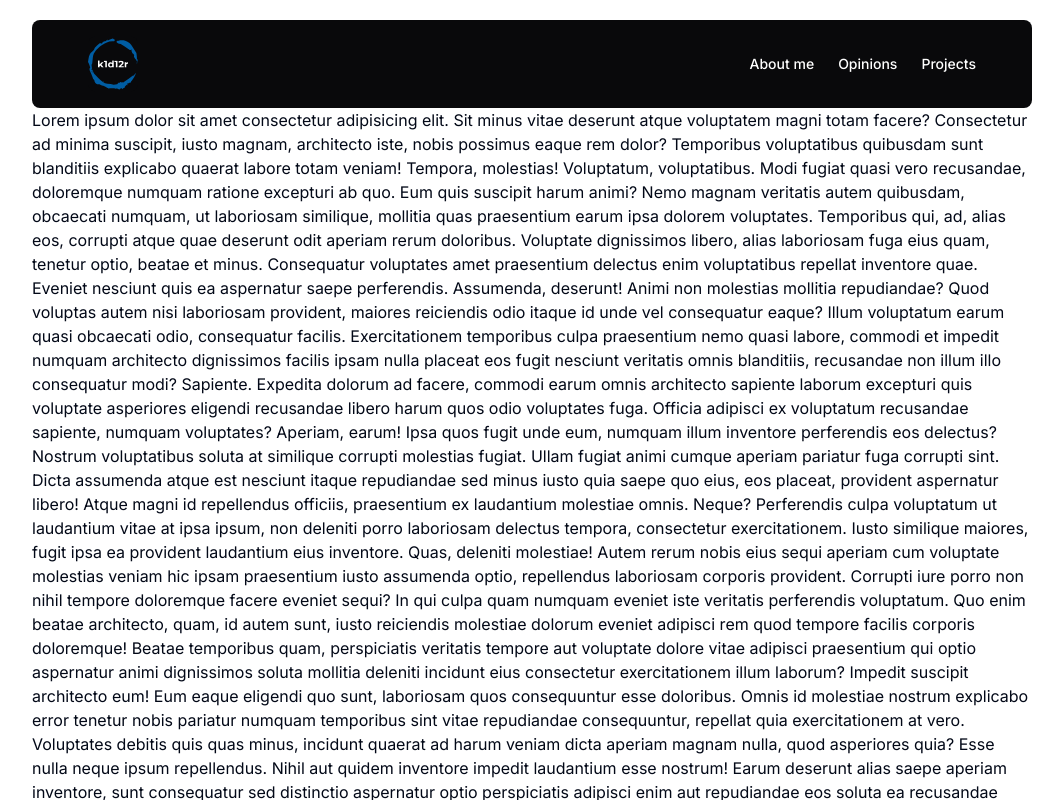
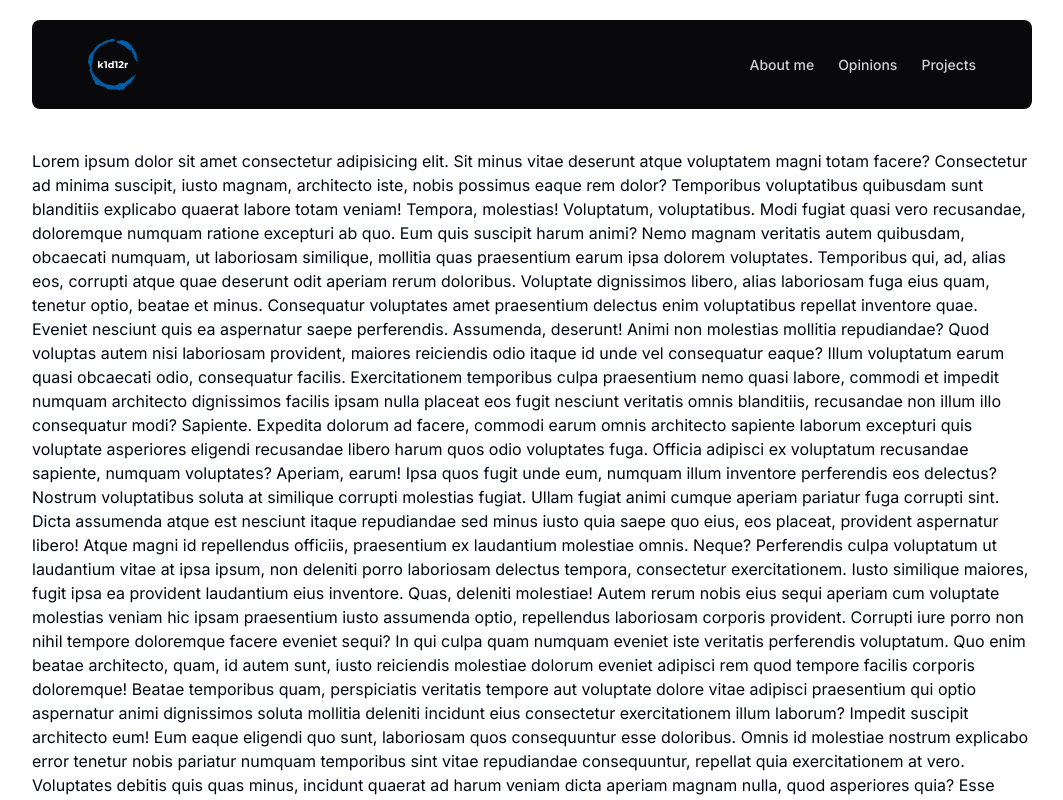
Before and after one commit to kadirbasyigit/portfolio, a Next.js app: page / in a window 1280 px wide. Shown: the top 800 px of the page, without its empty margins (108-1171 px from the left). Built offline with nearby package versions, Linux system fonts and the light colour scheme.

Commit message:
Make navbar responsive and add animations and blur

```diff
--- a/app/globals.css
+++ b/app/globals.css
@@ -79,7 +79,7 @@
   }
 }
 
-.navbar {
+.bg-blur {
   backdrop-filter: blur(8px);
   -webkit-backdrop-filter: blur(8px);
 }
--- a/components/Navbar.tsx
+++ b/components/Navbar.tsx
@@ -4,9 +4,12 @@ import Image from 'next/image';
 import myLogo from '../public/myLogo.svg';
 import { Button } from './ui/button';
 import { useEffect, useState } from 'react';
+import { RiMenu5Fill, RiCloseFill } from 'react-icons/ri';
+import { AnimatePresence, motion } from 'framer-motion';
 
 const Navbar = () => {
   const [scrolled, setScrolled] = useState(false);
+  const [isMenuOpen, setIsMenuOpen] = useState(false);
 
   useEffect(() => {
     const handleScroll = () => {
@@ -29,8 +32,8 @@ const Navbar = () => {
 
   return (
     <nav
-      className={`navbar px-10 lg:px-14 py-4 mt-5 rounded-lg flex justify-between items-center sticky top-2 ${
-        scrolled ? 'bg-transparent' : 'bg-[#09090B] '
+      className={`bg-blur px-10 lg:px-14 py-4 mt-5 rounded-lg flex justify-between items-center sticky top-2 mb-10 h-[89px] ${
+        scrolled ? 'bg-transparent' : 'bg-[#09090B]'
       } `}
     >
       <Image
@@ -41,25 +44,138 @@ const Navbar = () => {
         className="bg-[#09090B] rounded-lg"
       />
 
-      <div className="flex gap-6">
+      <div className="hidden md:flex gap-6">
         <Button
-          className={`p-0 ${scrolled ? 'text-black' : 'text-white'}`}
+          asChild
+          className={` transition duration-200 ease-in-out p-0 ${
+            scrolled
+              ? 'text-black hover:text-[#005DA3] '
+              : 'text-[#D1D1D1] hover:text-white'
+          }`}
           variant="link"
         >
-          About me
+          <a href="#about">About me</a>
         </Button>
         <Button
-          className={`p-0 ${scrolled ? 'text-black' : 'text-white'}`}
+          asChild
+          className={` transition duration-200 ease-in-out p-0 ${
+            scrolled
+              ? 'text-black hover:text-[#005DA3] '
+              : 'text-[#D1D1D1] hover:text-white'
+          }`}
           variant="link"
         >
-          Opinions
+          <a href="#opinions">Opinions</a>
         </Button>
         <Button
-          className={`p-0 ${scrolled ? 'text-black' : 'text-white'}`}
+          asChild
+          className={` transition duration-200 ease-in-out p-0 ${
+            scrolled
+              ? 'text-black hover:text-[#005DA3] '
+              : 'text-[#D1D1D1] hover:text-white'
+          }`}
           variant="link"
         >
-          Projects
+          <a href="#projects">Projects</a>
         </Button>
+      </div>
+
+      {/* MENU STARTS */}
+      <div className="flex md:hidden relative">
+        {isMenuOpen ? (
+          <RiCloseFill
+            onClick={() => setIsMenuOpen(prevState => !prevState)}
+            className={`  ${scrolled ? 'text-black' : 'text-white'} w-7 h-7`}
+          />
+        ) : (
+          <RiMenu5Fill
+            onClick={() => setIsMenuOpen(prevState => !prevState)}
+            className={`  ${scrolled ? 'text-black' : 'text-white'} w-7 h-7`}
+          />
+        )}
+
+        <AnimatePresence>
+          {isMenuOpen && (
+            <motion.div
+              initial={{ opacity: 0, y: 100 }}
+              animate={{
+                opacity: 1,
+                y: 0,
+              }}
+              exit={{ opacity: 0, y: 100 }}
+              className={`${
+                isMenuOpen ? 'flex' : 'hidden'
+              } bg-blur absolute flex-col top-16 -right-10 w-36 py-4 rounded-lg bg-[#09090B]`}
+            >
+              <Button
+                asChild
+                onClick={() => setIsMenuOpen(prevState => !prevState)}
+                className="p-0 text-[#efe7e7]"
+                variant="link"
+              >
+                <motion.a
+                  initial={{
+                    opacity: 0,
+                    scale: 0.3,
+                  }}
+                  animate={{
+                    opacity: 1,
+                    scale: 1,
+                  }}
+                  exit={{ opacity: 0, scale: 0.3 }}
+                  href="#about"
+                  transition={{ delay: 0.2 }}
+                >
+                  About me
+                </motion.a>
+              </Button>
+              <Button
+                asChild
+                onClick={() => setIsMenuOpen(prevState => !prevState)}
+                className="p-0 text-[#efe7e7]"
+                variant="link"
+              >
+                <motion.a
+                  initial={{
+                    opacity: 0,
+                    scale: 0.3,
+                  }}
+                  animate={{
+                    opacity: 1,
+                    scale: 1,
+                  }}
+                  exit={{ opacity: 0, scale: 0.3 }}
+                  href="#opinions"
+                  transition={{ delay: 0.2 }}
+                >
+                  Opinions
+                </motion.a>
+              </Button>
+              <Button
+                asChild
+                onClick={() => setIsMenuOpen(prevState => !prevState)}
+                className="p-0 text-[#efe7e7]"
+                variant="link"
+              >
+                <motion.a
+                  initial={{
+                    opacity: 0,
+                    scale: 0.3,
+                  }}
+                  animate={{
+                    opacity: 1,
+                    scale: 1,
+                  }}
+                  exit={{ opacity: 0, scale: 0.3 }}
+                  href="#projects"
+                  transition={{ delay: 0.2 }}
+                >
+                  Projects
+                </motion.a>
+              </Button>
+            </motion.div>
+          )}
+        </AnimatePresence>
       </div>
     </nav>
   );
--- a/package.json
+++ b/package.json
@@ -18,11 +18,13 @@
     "clsx": "^2.0.0",
     "eslint": "8.45.0",
     "eslint-config-next": "13.4.10",
+    "framer-motion": "^10.12.22",
     "lucide-react": "^0.260.0",
     "next": "13.4.10",
     "postcss": "8.4.26",
     "react": "18.2.0",
     "react-dom": "18.2.0",
+    "react-icons": "^4.10.1",
     "tailwind-merge": "^1.14.0",
     "tailwindcss": "3.3.3",
     "tailwindcss-animate": "^1.0.6",
```
Also changed, not shown: 1 other file (tests, documents, lock files or other folders).
